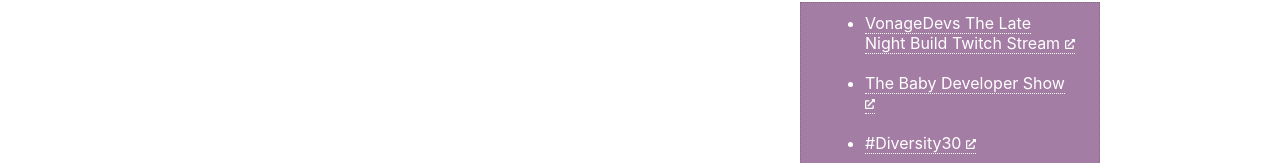
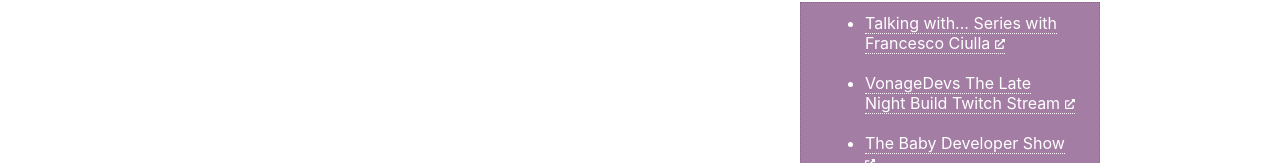
Before and after one commit to pawlean/nextpn, a Next.js app: page / in a window 1280 px wide. Both pictures are taken after a click on the element 950 px from the left and 7273 px from the top of the page. Shown: the part 7282-7445 px from the top of the page. Built offline with nearby package versions, Linux system fonts and the light colour scheme.

Commit message:
Add Francesco video

```diff
--- a/components/features.js
+++ b/components/features.js
@@ -223,6 +223,10 @@
             <div className="InterviewBlock">
               {[
                 {
+                  title: "Talking with... Series with Francesco Ciulla",
+                  link: "https://www.youtube.com/watch?v=4yrZJMxK_Gw",
+                },
+                {
                   title: "VonageDevs The Late Night Build Twitch Stream",
                   link: "https://www.twitch.tv/videos/703394377",
                 },
```
